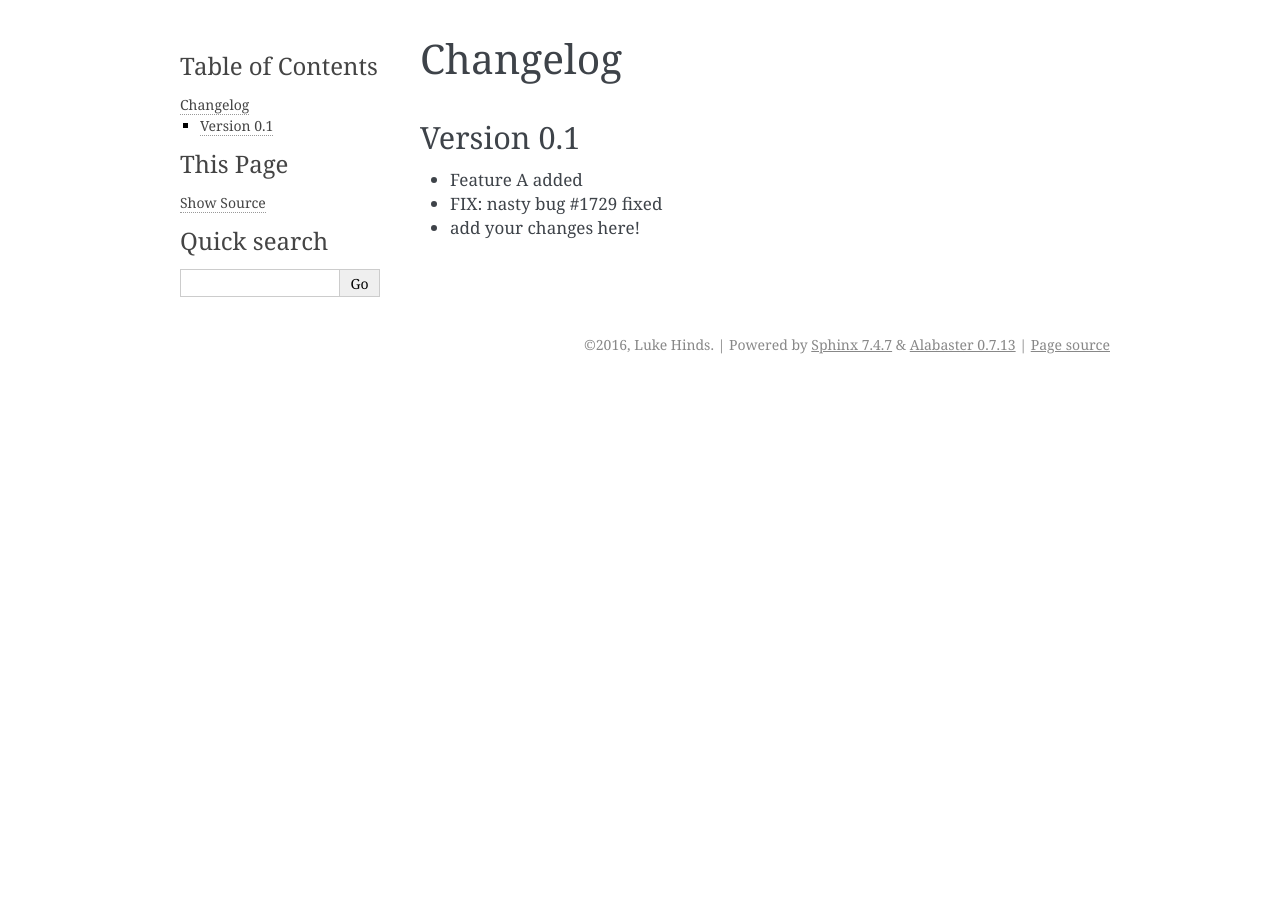
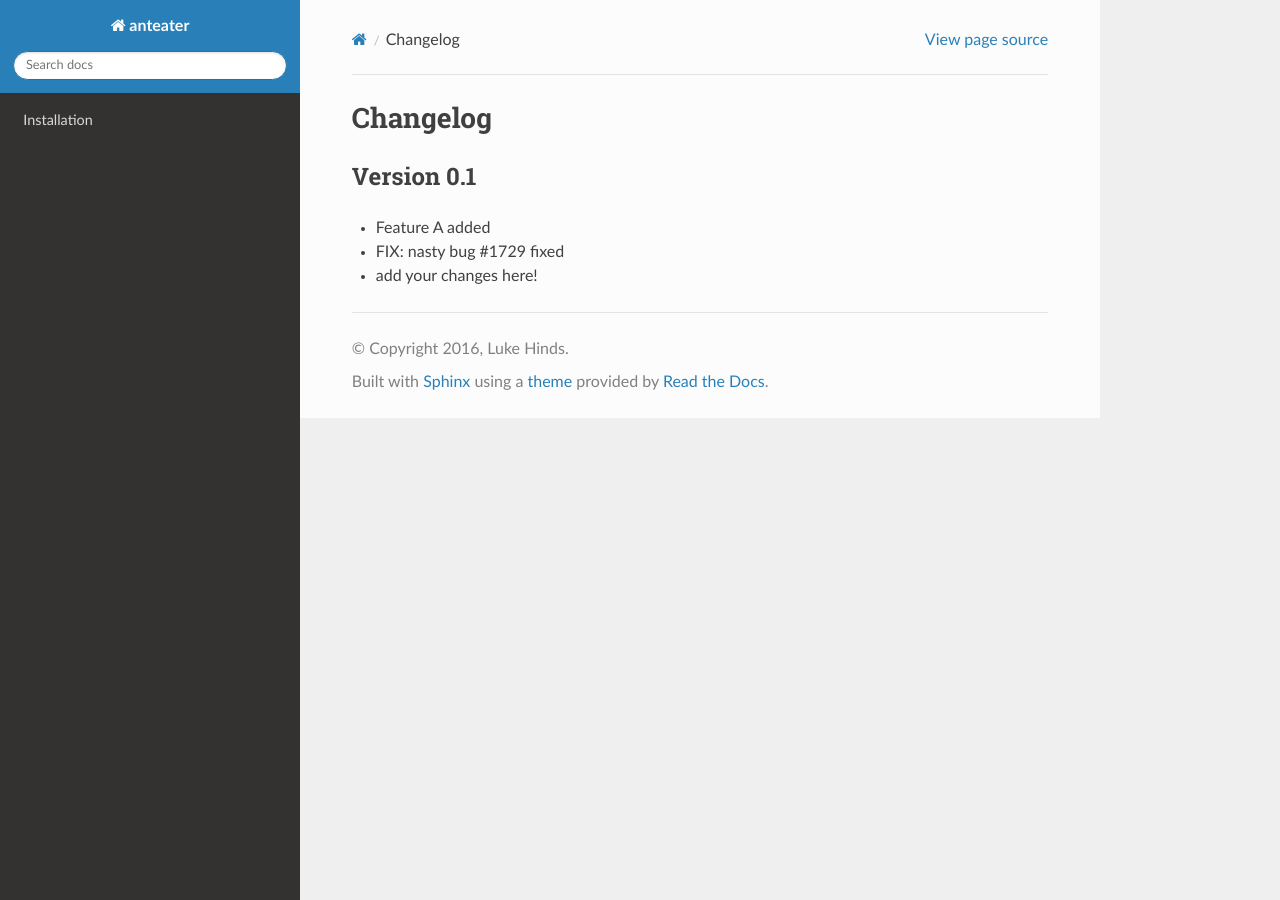
Before and after one commit to anteater/anteater, a Sphinx documentation site: the page built from docs/changes.rst, in a window 1280 px wide. Built offline with Sphinx 7.4.7 and the Read the Docs theme 2.0.0, drawn with Linux system fonts in a browser that asks for light colours; formulas are drawn with MathJax 3; pages that are not in the unit, such as notebooks, are missing from menus; the version number could not be read and is left out.

Commit message:
docs fix

```diff
--- a/docs/conf.py
+++ b/docs/conf.py
@@ -115,7 +115,7 @@ pygments_style = 'sphinx'
 
 # The theme to use for HTML and HTML Help pages.  See the documentation for
 # a list of builtin themes.
-html_theme = 'alabaster'
+html_theme = 'sphinx_rtd_theme'
 
 # Theme options are theme-specific and customize the look and feel of a theme
 # further.  For a list of options available for each theme, see the
--- a/docs/index.rst
+++ b/docs/index.rst
@@ -11,9 +11,6 @@ Contents
    :maxdepth: 2
 
    installation
-   license
-   authors
-   changelog
 
 Indices and tables
 ==================
```
